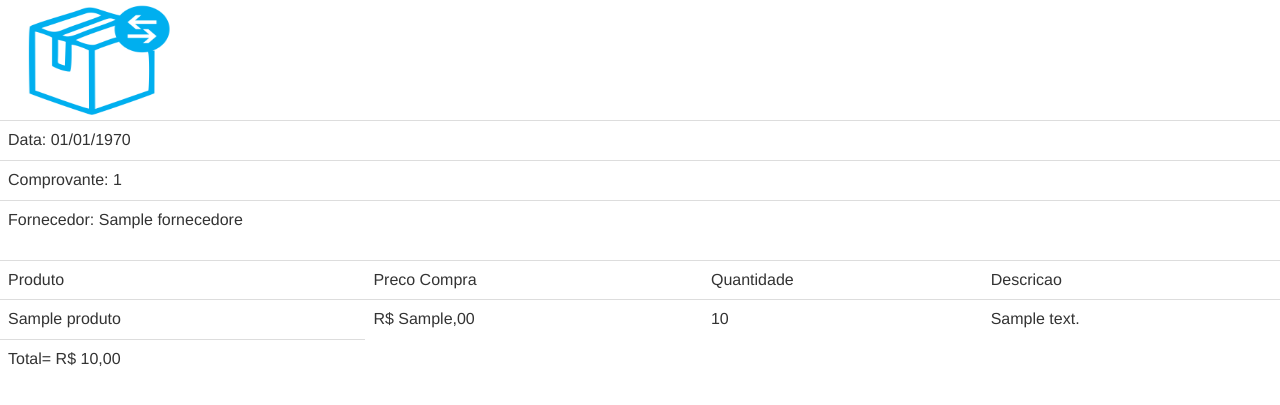
After one commit to jeniffernayane/sistema, a PHP site: page /sistema/view/compras/rnotaPdf.php?idcompra=1 in a window 1280 px wide. The commit adds this page. Shown: the top 405 px of the page. Run offline with PHP 8.4, Linux system fonts and the light colour scheme; tables that the repository leaves empty or names only in its code hold one stand-in row (values such as "Sample post").

Commit message:
atualização

```diff
--- a/classes/usuarios.php
+++ b/classes/usuarios.php
@@ -1,7 +1,6 @@
 <?php
 
 class usuarios{
-
         public function registroUsuario($dados){
 		$c = new conectar();
 		$conexao=$c->conexao();
--- a/procedimentos/compras/criarCompra.php
+++ b/procedimentos/compras/criarCompra.php
@@ -5,6 +5,7 @@
 	$c= new conectar();
 
 	$obj= new compras();
+
 
 	if(count($_SESSION['tabelaComprasTemp'])==0){
 		echo 0;
--- a/procedimentos/usuarios/obterDados.php
+++ b/procedimentos/usuarios/obterDados.php
@@ -5,6 +5,6 @@
 
 	$obj= new usuarios;
 
-	echo $obj->excluir($_POST['idusuario']);
+	echo json_encode($obj->obterDados($_POST['idusuario']));
 
  ?>
--- a/procedimentos/vendas/criarComprovantePdf.php
+++ b/procedimentos/vendas/criarComprovantePdf.php
@@ -25,4 +25,4 @@ $pdf->load_html(utf8_decode($html));
 $pdf->render();
 
 // Enviamos pdf para navegador.
-$pdf->stream('relatorioVenda.pdf');
+$pdf->stream('comprovanteVenda.pdf');
--- a/view/compras/comprasDeProdutos.php
+++ b/view/compras/comprasDeProdutos.php
@@ -45,6 +45,7 @@ require_once "../../classes/conexao.php";
 			<input readonly="" type="text" class="form-control input-sm" id="precoV" name="precoV">
 			<label>Quantidade Comprada</label>
 			<input type="text" class="form-control input-sm" id="quantV" name="quantV">
+
 			<p></p>
 			<span class="btn btn-primary" id="btnAddCompra">Adicionar</span>
 			<span class="btn btn-danger" id="btnLimparCompras">Limpar Compra</span>
--- a/view/compras/comprasRelatorios.php
+++ b/view/compras/comprasRelatorios.php
@@ -26,7 +26,7 @@
 					<td>Data</td>
 					<td>Fornecedor</td>
 					<td>Total da Compra</td>
-                                        <td>Nota Fiscal</td>
+                                        <td>Relatório de compra</td>
 				</tr>
 		<?php while($ver=mysqli_fetch_row($result)): ?>
 				<tr>
@@ -47,7 +47,7 @@
 						 ?>
                                             <td>
 						<a href="../procedimentos/compras/notaPdf.php?idcompra=<?php echo $ver[0] ?>" class="btn btn-danger btn-sm">
-							Nota Fiscal <span class="glyphicon glyphicon-file"></span>
+							Relatório <span class="glyphicon glyphicon-file"></span>
 						</a>
 					</td>
 		<?php endwhile; ?>
--- /dev/null
+++ b/view/compras/rnotaPdf.php
@@ -0,0 +1,94 @@
+<?php
+	require_once "../../classes/conexao.php";
+	require_once "../../classes/compras.php";
+
+	$obj= new compras();
+
+
+	$c= new conectar();
+	$conexao=$c->conexao();
+	$idcompra=$_GET['idcompra'];
+
+ $sql="SELECT co.id_compra,
+		co.dataCompra,
+		co.id_fornecedor,
+		pro.nome,
+        pro.preco_compra,
+        pro.descricao
+	from compras  as co
+	inner join produtos as pro
+	on co.id_produto=pro.id_produto
+	and co.id_compra='$idcompra'";
+
+        $result=mysqli_query($conexao,$sql);
+
+	$ver=mysqli_fetch_row($result);
+
+	$comp=$ver[0];
+	$data=$ver[1];
+	$idfornecedor=$ver[2];
+
+ ?>
+
+
+
+ 	<link rel="stylesheet" type="text/css" href="../../lib/bootstrap/css/bootstrap.css">
+
+ 		<img src="../../img/six.png" width="200" height="120">
+ 		<br>
+ 		<table class="table">
+ 			<tr>
+ 				<td>Data:
+ 				<?php echo date("d/m/Y", strtotime($data)) ?>
+ 				</td>
+ 			</tr>
+ 			<tr>
+                            <td>Comprovante: <?php echo $comp ?></td>
+ 			</tr>
+ 			<tr>
+                            <td>Fornecedor: <?php echo $obj->nomeFornecedor($idfornecedor); ?></td>
+ 			</tr>
+ 		</table>
+
+
+ 		<table class="table">
+ 			<tr>
+ 				<td>Produto</td>
+ 				<td>Preco Compra</td>
+ 				<td>Quantidade</td>
+ 				<td>Descricao</td>
+ 			</tr>
+
+ 			<?php
+ 			$sql="SELECT co.id_compra,
+                                            co.dataCompra,
+                                            co.id_fornecedor,
+                                            pro.nome,
+                                            pro.preco_compra,
+                                            pro.descricao,
+                                            co.quantidade,
+                                            co.total_compra
+                                            from compras  as co
+                                            inner join produtos as pro
+                                            on co.id_produto=pro.id_produto
+                                            and co.id_compra='$idcompra'";
+
+			$result=mysqli_query($conexao,$sql);
+			$total=0;
+			while($mostrar=mysqli_fetch_row($result)):
+ 			 ?>
+
+ 			<tr>
+ 				<td><?php echo $mostrar[3]; ?></td>
+ 				<td><?php echo "R$ ".$mostrar[4].",00"; ?></td>
+ 				<td><?php echo $mostrar[6]; ?></td>
+ 				<td><?php echo $mostrar[5]; ?></td>
+ 			</tr>
+ 			<?php
+ 				$total=$total + $mostrar[7];
+ 			endwhile;
+ 			 ?>
+ 			 <tr>
+ 			 	<td>Total=  <?php echo "R$ ".$total.",00"; ?></td>
+ 			 </tr>
+ 		</table>
--- a/view/vendas/relatorioVendaPdf.php
+++ b/view/vendas/relatorioVendaPdf.php
@@ -34,7 +34,7 @@ $result=mysqli_query($conexao,$sql);
 
  	<link rel="stylesheet" type="text/css" href="../../lib/bootstrap/css/bootstrap.css">
 
- 		<img src="../../img/phpoo.png" width="200" height="120">
+ 		<img src="../../img/six.png" width="200" height="120">
  		<br>
  		<table class="table">
  			<tr>
```
Also changed, not shown: classes/compras.php (+24 -1 lines), procedimentos/compras/notaPdf.php (+30 -80 lines).
